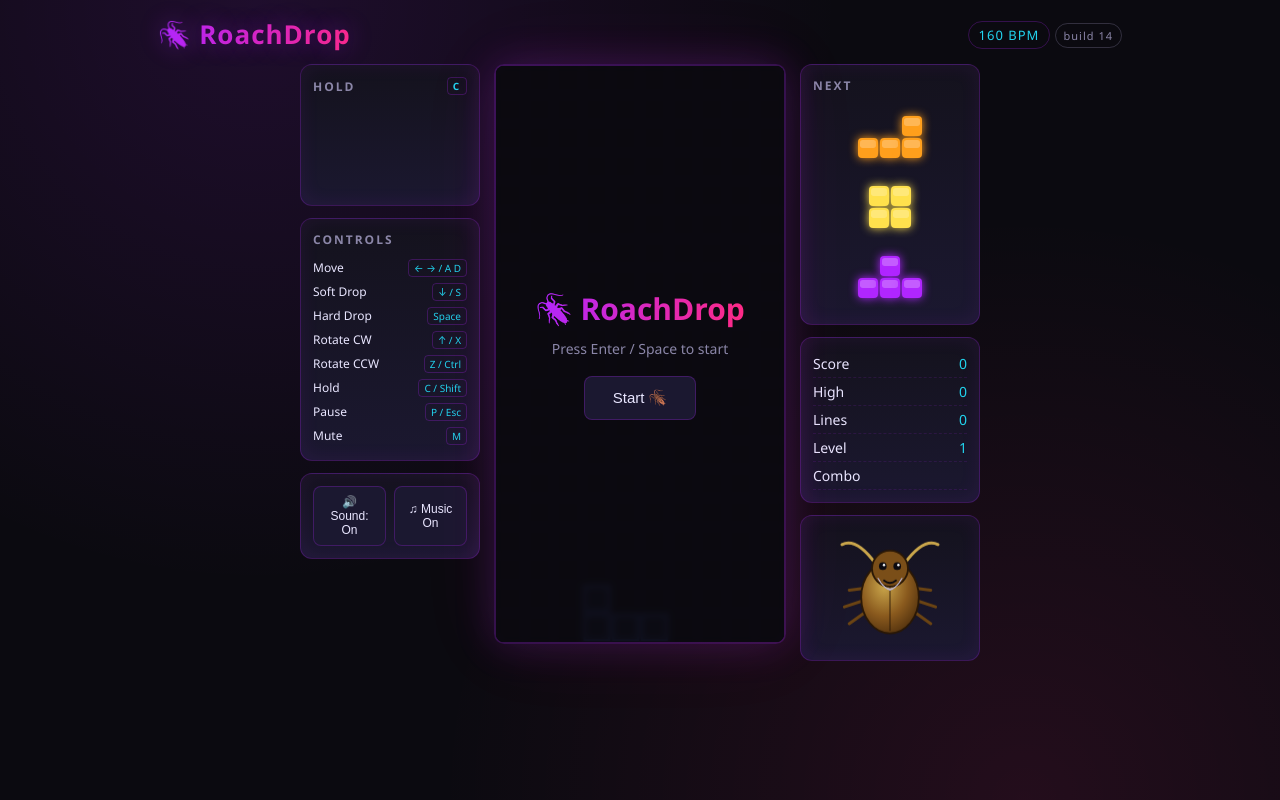
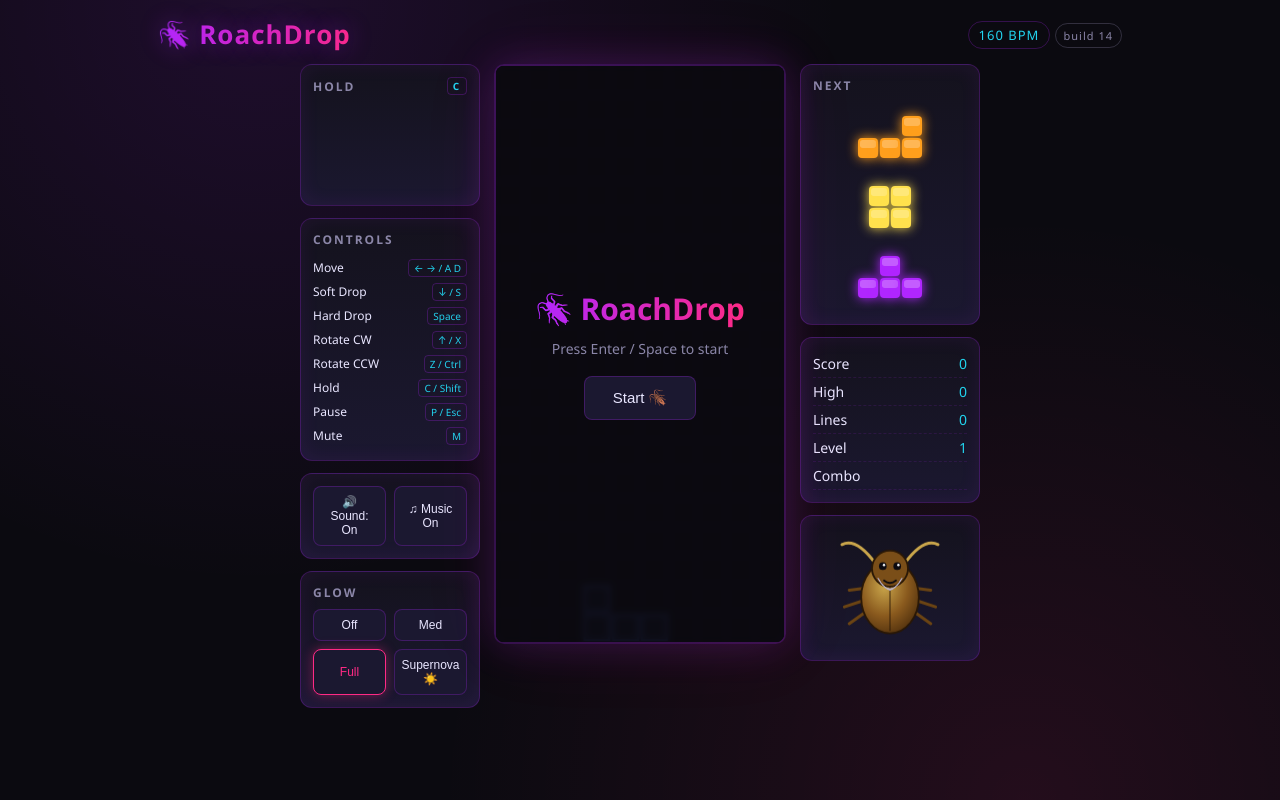
Before and after one commit to HenzeLars/RoachDrop, a plain HTML site: page index.html in a window 1280 px wide. Drawn offline with Linux system fonts and the light colour scheme.

Commit message:
feat: shine like a diamond
Add glow intensity setting (Off/Med/Full/Supernova). Full is default; Supernova is deliberately blinding. Scales canvas block glow, CSS glows, and strobe; persists to localStorage.

```diff
--- a/index.html
+++ b/index.html
@@ -41,6 +41,15 @@
           <button id="muteBtn">🔊 Sound</button>
           <button id="musicBtn">♫ Music On</button>
         </section>
+        <section class="box glow-box">
+          <h2>Glow</h2>
+          <div class="glow-grid" id="glowGrid">
+            <button data-glow="off">Off</button>
+            <button data-glow="med">Med</button>
+            <button data-glow="full">Full</button>
+            <button data-glow="supernova">Supernova ☀️</button>
+          </div>
+        </section>
       </aside>
 
       <!-- Center board -->
@@ -80,6 +89,6 @@
     </main>
   </div>
 
-  <script type="module" src="src/main.js?v=14"></script>
+  <script type="module" src="src/main.js?v=17"></script>
 </body>
 </html>
--- a/src/constants.js
+++ b/src/constants.js
@@ -42,3 +42,14 @@ export const PIECE_COLORS = {
   T: '#b026ff',
   Z: '#ff2a85',
 };
+
+// Glow intensity presets. `block` scales the canvas block glow (shadowBlur),
+// `fill` dims/brightens the block body, `css` scales CSS glow via --glow,
+// `strobe` scales the 4-line strobe. Full == the original look.
+// Supernova is deliberately, irresponsibly bright. You have been warned. ☀️
+export const GLOW_LEVELS = {
+  off:       { block: 0,  fill: 0.78, css: 0,   strobe: 0.3 },
+  med:       { block: 5,  fill: 0.9,  css: 0.5, strobe: 0.6 },
+  full:      { block: 12, fill: 1,    css: 1,   strobe: 1 },
+  supernova: { block: 60, fill: 1,    css: 3,   strobe: 2.5, white: 0.55 },
+};
--- a/src/main.js
+++ b/src/main.js
@@ -4,7 +4,7 @@ import { Renderer } from './render.js';
 import { AudioEngine } from './audio.js';
 import { Input } from './input.js';
 import { MASCOT_SVG, setMascotState } from './mascot.js';
-import { PIECE_COLORS, HIDDEN, TOTAL_ROWS, COLS } from './constants.js';
+import { PIECE_COLORS, HIDDEN, TOTAL_ROWS, COLS, GLOW_LEVELS } from './constants.js';
 import { SHAPES, BOX } from './pieces.js';
 
 const $ = (id) => document.getElementById(id);
@@ -14,6 +14,24 @@ const game = new Game();
 const renderer = new Renderer(canvas);
 const audio = new AudioEngine();
 const input = new Input(game, audio);
+
+// --- Glow setting (off / med / full / supernova) ---
+let glowBlock = GLOW_LEVELS.full.block; // used by drawPreview
+function applyGlow(level) {
+  const preset = GLOW_LEVELS[level] || GLOW_LEVELS.full;
+  renderer.setGlow(level);
+  glowBlock = preset.block;
+  // CSS-driven glow (text/box shadows, mascot) scales via --glow.
+  document.documentElement.style.setProperty('--glow', String(preset.css));
+  try { localStorage.setItem('roachdrop.glow', level); } catch {}
+  // Redraw previews with the new glow.
+  drawPreview($('holdCanvas'), game.hold);
+  game.nextQueue.forEach((t, i) => drawPreview($('next' + i), t));
+  lastHud = {};
+}
+// Restore saved glow (default full).
+let savedGlow = 'full';
+try { savedGlow = localStorage.getItem('roachdrop.glow') || 'full'; } catch {}
 
 // Inject mascot
 const mascotWrap = $('mascot');
@@ -34,6 +52,20 @@ $('musicBtn').addEventListener('click', () => {
   $('musicBtn').textContent = audio.musicOn ? '♫ Music On' : '♫ Music Off';
 });
 $('startBtn').addEventListener('click', () => { unlock(); game.start(); audio.startMusic(); });
+
+// Glow buttons
+function reflectGlow() {
+  document.querySelectorAll('[data-glow]').forEach((b) => {
+    b.classList.toggle('active', b.dataset.glow === savedGlow);
+  });
+}
+document.querySelectorAll('[data-glow]').forEach((btn) => {
+  btn.addEventListener('click', () => {
+    savedGlow = btn.dataset.glow;
+    applyGlow(savedGlow);
+    reflectGlow();
+  });
+});
 
 function reflectMute() {
   $('muteBtn').textContent = audio.muted ? '🔇 Sound: Off' : '🔊 Sound: On';
@@ -83,7 +115,7 @@ function drawPreview(canvasEl, type) {
     const x = ox + (cx - minX) * s, y = oy + (cy - minY) * s;
     // glow body
     c.shadowColor = PIECE_COLORS[type];
-    c.shadowBlur = 10;
+    c.shadowBlur = glowBlock;
     c.fillStyle = PIECE_COLORS[type];
     _rr(c, x + 1, y + 1, s - 2, s - 2, r);
     c.fill();
@@ -234,5 +266,9 @@ function frame(now) {
 }
 requestAnimationFrame(frame);
 
+// Apply saved glow + reflect button state on load.
+applyGlow(savedGlow);
+reflectGlow();
+
 // Resize
 window.addEventListener('resize', () => renderer._resize());
--- a/src/render.js
+++ b/src/render.js
@@ -1,5 +1,5 @@
 // Canvas 2D renderer. Pure drawing — reads game state, never mutates it. 🪳
-import { COLS, ROWS, HIDDEN, TOTAL_ROWS, COLORS, PIECE_COLORS } from './constants.js';
+import { COLS, ROWS, HIDDEN, TOTAL_ROWS, COLORS, PIECE_COLORS, GLOW_LEVELS } from './constants.js';
 import { SHAPES } from './pieces.js';
 
 export class Renderer {
@@ -10,7 +10,12 @@ export class Renderer {
     this.shake = 0;
     this.strobe = 0;
     this.particles = [];
+    this.glow = GLOW_LEVELS.full; // current glow preset
     this._resize();
+  }
+
+  setGlow(level) {
+    this.glow = GLOW_LEVELS[level] || GLOW_LEVELS.full;
   }
 
   _resize() {
@@ -56,12 +61,23 @@ export class Renderer {
       c.fillStyle = color;
       c.fillRect(px + 2, py + 2, s - 4, s - 4);
     } else {
+      c.globalAlpha = alpha * this.glow.fill;
       c.shadowColor = color;
-      c.shadowBlur = 12;
+      c.shadowBlur = this.glow.block;
       c.fillStyle = color;
       this._roundRect(px + 1, py + 1, s - 2, s - 2, 4);
       c.fill();
       c.shadowBlur = 0;
+      // Supernova: white-hot additive core so blocks blow out to blinding.
+      if (this.glow.white) {
+        c.globalCompositeOperation = 'lighter';
+        c.globalAlpha = this.glow.white;
+        c.fillStyle = '#ffffff';
+        this._roundRect(px + 1, py + 1, s - 2, s - 2, 4);
+        c.fill();
+        c.globalCompositeOperation = 'source-over';
+      }
+      c.globalAlpha = alpha;
       // bevel highlight
       c.fillStyle = 'rgba(255,255,255,0.25)';
       this._roundRect(px + 3, py + 3, s - 6, (s - 6) / 2, 3);
@@ -151,11 +167,11 @@ export class Renderer {
     // strobe border on 4-line drop
     if (this.strobe > 0.01) {
       c.save();
-      c.globalAlpha = this.strobe;
+      c.globalAlpha = Math.min(1, this.strobe * this.glow.strobe);
       c.strokeStyle = COLORS.pink;
       c.lineWidth = 6;
       c.shadowColor = COLORS.pink;
-      c.shadowBlur = 30;
+      c.shadowBlur = 30 * this.glow.css;
       c.strokeRect(3, 3, this.w - 6, this.h - 6);
       c.restore();
       this.strobe *= 0.9;
--- a/style.css
+++ b/style.css
@@ -8,6 +8,7 @@
   --text: #e9e6ff;
   --dim: #8b86a8;
   --border: rgba(176, 38, 255, 0.25);
+  --glow: 1; /* glow multiplier, set by JS (off/med/full/supernova) */
 }
 
 * { box-sizing: border-box; margin: 0; padding: 0; }
@@ -50,7 +51,7 @@ body {
   -webkit-background-clip: text;
   background-clip: text;
   color: transparent;
-  text-shadow: 0 0 24px rgba(176, 38, 255, 0.4);
+  text-shadow: 0 0 calc(24px * var(--glow)) rgba(176, 38, 255, 0.4);
 }
 
 .bpm {
@@ -91,7 +92,7 @@ body {
   border: 1px solid var(--border);
   border-radius: 12px;
   padding: 12px;
-  box-shadow: 0 0 20px rgba(176, 38, 255, 0.08) inset;
+  box-shadow: 0 0 calc(20px * var(--glow)) rgba(176, 38, 255, 0.08) inset;
 }
 
 .box h2 {
@@ -143,12 +144,37 @@ canvas { display: block; }
 }
 .audio-box button:hover, .start-btn:hover {
   border-color: var(--purple);
-  box-shadow: 0 0 12px rgba(176, 38, 255, 0.4);
+  box-shadow: 0 0 calc(12px * var(--glow)) rgba(176, 38, 255, 0.4);
 }
 .audio-box button.off {
   color: var(--dim);
   border-color: rgba(139, 134, 168, 0.4);
 }
+
+.glow-grid {
+  display: grid;
+  grid-template-columns: 1fr 1fr;
+  gap: 8px;
+}
+.glow-grid button {
+  background: var(--panel-2);
+  color: var(--text);
+  border: 1px solid var(--border);
+  border-radius: 8px;
+  padding: 8px 4px;
+  font-size: 12px;
+  cursor: pointer;
+  transition: all 0.15s;
+}
+.glow-grid button:hover {
+  border-color: var(--purple);
+}
+.glow-grid button.active {
+  border-color: var(--pink);
+  color: var(--pink);
+  box-shadow: 0 0 calc(12px * var(--glow)) rgba(255, 42, 133, 0.4);
+}
+.glow-grid button:active { transform: scale(0.95); }
 
 .center {
   display: flex;
@@ -159,7 +185,7 @@ canvas { display: block; }
   position: relative;
   border: 2px solid var(--border);
   border-radius: 10px;
-  box-shadow: 0 0 40px rgba(176, 38, 255, 0.2), 0 0 80px rgba(255, 42, 133, 0.08);
+  box-shadow: 0 0 calc(40px * var(--glow)) rgba(176, 38, 255, 0.2), 0 0 calc(80px * var(--glow)) rgba(255, 42, 133, 0.08);
   overflow: hidden;
 }
 
@@ -179,7 +205,7 @@ canvas { display: block; }
   font-weight: 800;
   letter-spacing: 2px;
   color: var(--pink);
-  text-shadow: 0 0 20px var(--pink), 0 0 40px var(--purple);
+  text-shadow: 0 0 calc(20px * var(--glow)) var(--pink), 0 0 calc(40px * var(--glow)) var(--purple);
   opacity: 0;
   pointer-events: none;
   transition: all 0.2s;
@@ -254,7 +280,7 @@ canvas { display: block; }
 }
 @keyframes drop {
   0% { transform: scale(1); }
-  40% { transform: scale(1.35); filter: drop-shadow(0 0 20px var(--pink)); }
+  40% { transform: scale(1.35); filter: drop-shadow(0 0 calc(20px * var(--glow)) var(--pink)); }
   100% { transform: scale(1); }
 }
 @keyframes hop {
@@ -276,7 +302,7 @@ canvas { display: block; }
 }
 @keyframes popbody {
   0%, 100% { transform: scale(1); }
-  40% { transform: scale(1.15); filter: drop-shadow(0 0 16px var(--cyan)); }
+  40% { transform: scale(1.15); filter: drop-shadow(0 0 calc(16px * var(--glow)) var(--cyan)); }
 }
 @keyframes eyespop {
   0%, 100% { transform: scale(1); }
@@ -284,7 +310,7 @@ canvas { display: block; }
 }
 @keyframes spin {
   0% { transform: rotate(0deg) scale(1); }
-  50% { transform: rotate(360deg) scale(1.25); filter: drop-shadow(0 0 22px var(--pink)); }
+  50% { transform: rotate(360deg) scale(1.25); filter: drop-shadow(0 0 calc(22px * var(--glow)) var(--pink)); }
   100% { transform: rotate(720deg) scale(1); }
 }
 
```
